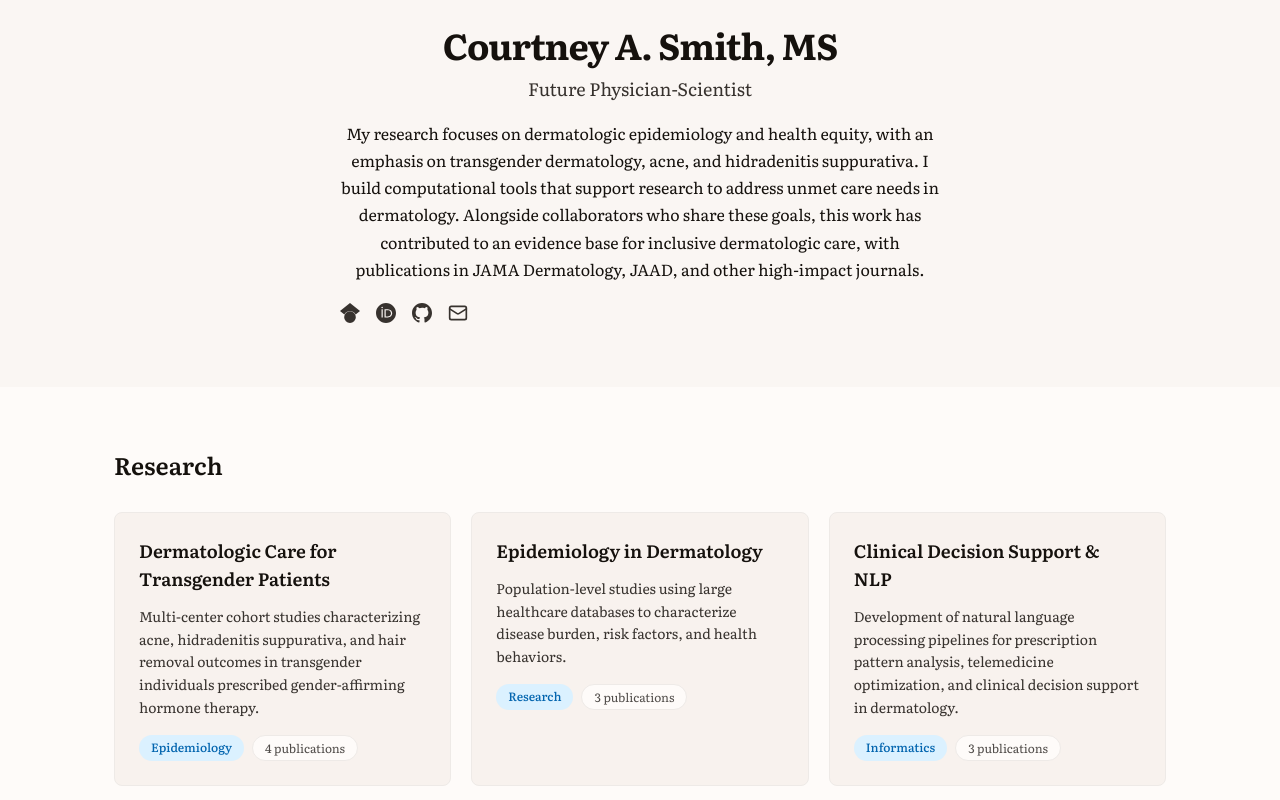
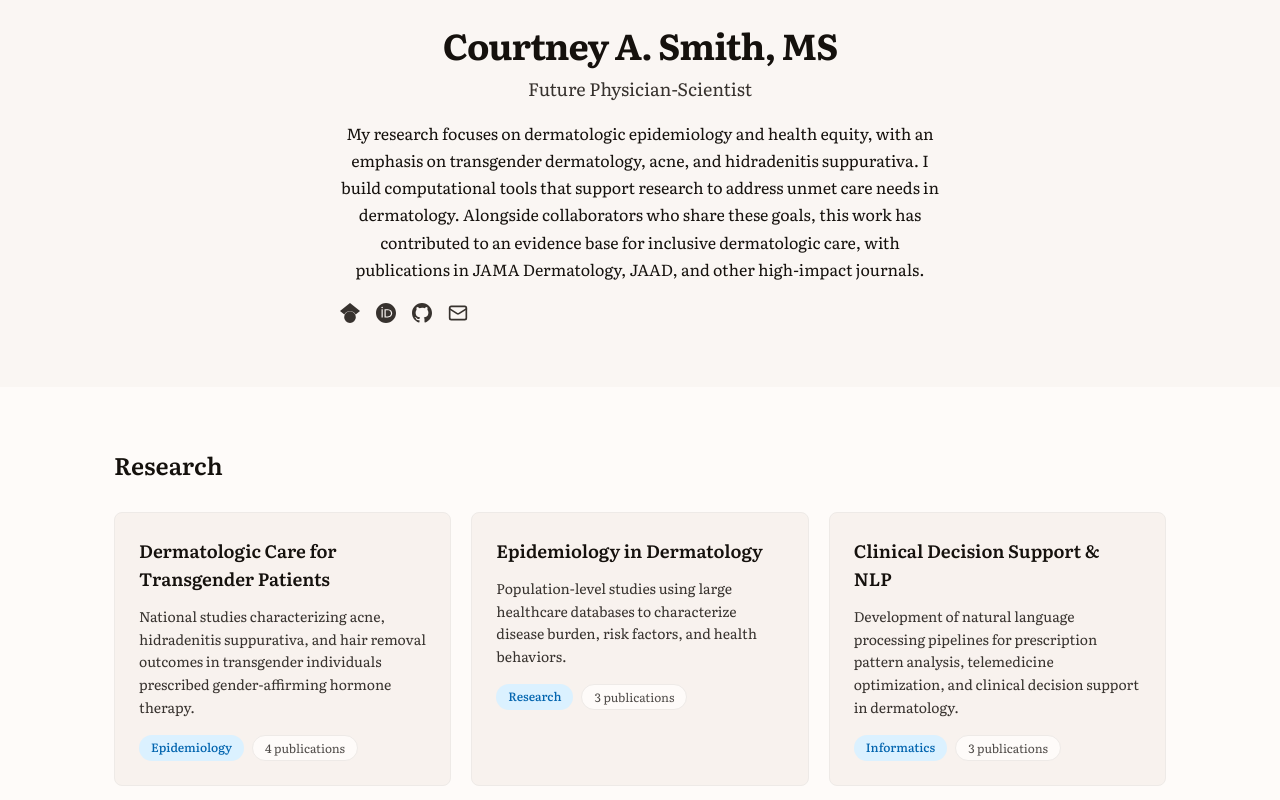
Before and after one commit to courtneyasmith/courtneyasmith.github.io, a Next.js app: page / in a window 1280 px wide. Shown: the part 282-1082 px from the top of the page. Built offline with nearby package versions, Linux system fonts and the light colour scheme.

Commit message:
Fix wording

```diff
--- a/src/data/research-themes.ts
+++ b/src/data/research-themes.ts
@@ -5,7 +5,7 @@ export const researchThemes: ResearchDirection[] = [
     id: 'transgender-dermatology',
     title: 'Dermatologic Care for Transgender Patients',
     description:
-      'Multi-center cohort studies characterizing acne, hidradenitis suppurativa, and hair removal outcomes in transgender individuals prescribed gender-affirming hormone therapy.',
+      'National studies characterizing acne, hidradenitis suppurativa, and hair removal outcomes in transgender individuals prescribed gender-affirming hormone therapy.',
     focus: 'Epidemiology and clinical management in an underrepresented population',
     keyWork: ['Acne incidence and severity (JAMA Dermatology)', 'HS incidence (JAAD)'],
     relatedPublicationIds: [
```
